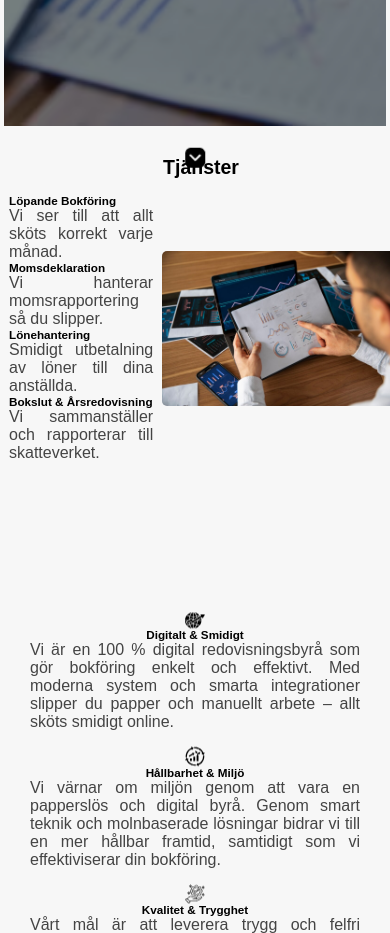
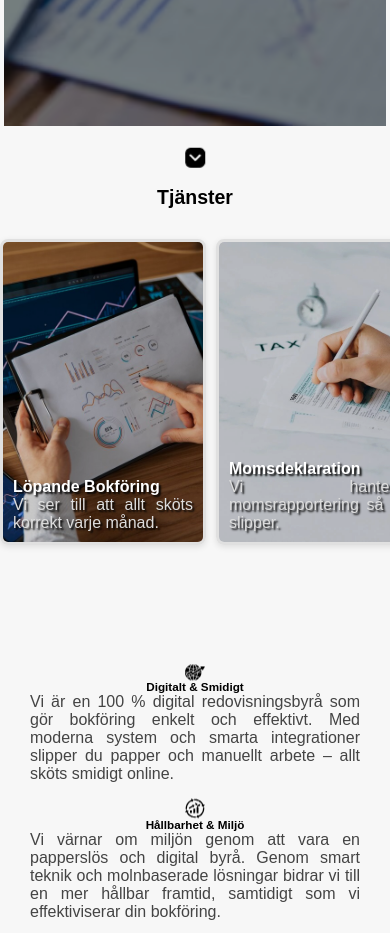
Before and after one commit to Abdurrahman143/Asmaa, a plain HTML site: page index.html in a window 390 px wide. Shown: the part 666-1599 px from the top of the page. Drawn offline with Linux system fonts and the light colour scheme.

Commit message:
horizontal scroll

```diff
--- a/index.html
+++ b/index.html
@@ -19,7 +19,7 @@
           <source srcset="./assets/logoDark.svg" media="(prefers-color-scheme: dark)">
           <img src="./assets/logoLight.svg" alt="logo" class="icon logo">
         </picture>
-        <h1>ASMAA</h1></div>
+        <h1>SMAA</h1></div>
         <div><h5>REDOVISNING</h5></div>
       </div>
 
@@ -51,35 +51,46 @@
       <source srcset="./assets/arrowDark.svg" media="(prefers-color-scheme: dark)">
       <img src="./assets/arrowLight.svg" alt="Scroll down" class="icon"></picture>
   </div>
-  <div id="con">
 
   <section id="services">
 
-    <div> <h1>Tjänster</h1> </div>
+    <h1>Tjänster</h1>
+  </section>
+  <div class="cardCon">
 
-    <div>
-
-      <img class="analising" src="./assets/analising.jpg">
-      <div class="services">
-      <div>
+    <div class="card">
+      <div class="card-image" style="background-image: url('./assets/analising.jpg');"></div>
+      <div class="card-text">
         <h5>Löpande Bokföring</h5>
         <p>Vi ser till att allt sköts korrekt varje månad.</p>
       </div>
-      <div>
+    </div>
+
+  <div class="card">
+    <div class="card-image" style="background-image: url('./assets/tax.jpg');"></div>
+    <div class="card-text">
   <h5>Momsdeklaration</h5>
   <p>Vi hanterar momsrapportering så du slipper.</p>
   </div>
-      <div>
+  </div>
+  <div class="card">
+  <div class="card-image" style="background-image: url('./assets/salary.jpeg');"></div>
+  <div class="card-text">
   <h5>Lönehantering</h5>
   <p>Smidigt utbetalning av löner till dina anställda.</p>
   </div>
-      <div>
+  </div>
+  <div class="card">
+  <div class="card-image" style="background-image: url('./assets/report.png');"></div>
+  <div class="card-text">
   <h5>Bokslut & Årsredovisning</h5>
   <p>Vi sammanställer och rapporterar till skatteverket.</p>
   </div>
   </div>
+  <div class="spacer"></div>
 </div>
-  </section>
+
+  <div id="con">
 
   <section id="about">
     <div>
@@ -129,22 +140,23 @@
         <img src="./assets/arrowLight.svg" alt="Scroll down" class="icon"></picture>
     </div>
 
+
     <div>
       <h4></h4>
       <div id="arrow2">
         <h5>Affärsidé</h5>
         <br>
-        <p>Vi hjälper småföretagare att förenkla sin ekonomi genom automatiserad och digital redovisning. Med smart teknik, AI och personlig service erbjuder vi en smidig, prisvärd och trygg bokföringstjänst, så att företagare kan fokusera på det de gör bäst – att driva och utveckla sina verksamheter.</p>
+        <p>Vi hjälper småföretagare att förenkla sin ekonomi genom automatiserad och digital redovisning. Med smart teknik och personlig service erbjuder vi en smidig, prisvärd och trygg bokföringstjänst, så att företagare kan fokusera på det de gör bäst <i> att driva och utveckla sina verksamheter.</i></p>
       </div>
-      <div>
+            <!--    <div>
                   <h5>Vision</h5>
                   <br>
                   <p>Att bli Sveriges ledande digitala redovisningsbyrå för småföretagare, där automatisering och AI gör bokföring enkel, snabb och tillgänglig för alla.</p>
-      </div>
+                </div>-->
       <div>
         <h5>Mission</h5>
         <br>
-        <p>Vi vill göra redovisning effektiv, trygg och prisvärd.</p>
+        <p>Vi vill göra redovisning effektiv, trygg och prisvärd.</p>
       </div>
     </div>
     </div>
@@ -172,6 +184,7 @@
       </div>
     </section>
   </div>
+
   <footer>
     <p>Copyright &#169; 2025 ASMAA. All Rights Reserved.</p>
   </footer>
--- a/styles.css
+++ b/styles.css
@@ -81,7 +81,13 @@
     button{
       display: flex;
       width: 59vw;
-
+    }
+    .headLogo>h1{
+      position: relative;
+      margin-left: 0.2rem;
+    }
+    #head-title>div>h5{
+      margin-left:-0.2rem;
 
     }
 
@@ -168,6 +174,7 @@ a {
 
 }
 .headLogo{
+  gap: 0;
 display: flex;
 flex-direction: row;
 align-items: center;
@@ -176,11 +183,16 @@ justify-content: center;
 position: relative;
 font-family: Arial, Helvetica, sans-serif;
 }
+.headLogo>h1{
+  position: relative;
+  left: -0.3rem;
+}
 #head-title>div>h5{
-  font-size:3vw;
-  transform: scaleX(1.15);
+  font-size:2vw;
+  transform: scaleX(1.37);
   position: relative;
   top: -0.6vw;
+  left: -0.2vw;
   text-shadow: 0 0 3px var(--text-color);
 }
 h4{
@@ -331,29 +343,20 @@ background: rgba(0, 0, 0, 0.5); /* Dark transparent overlay */
 .content {
 font-size: 6vw;
 color: white;
-
 padding-top: 1rem;
 text-shadow: 5px 5px 5px black;
 font-family: Arial, sans-serif;
 }
-#services>div{
-gap: 0.3rem;
-display: flex;
-margin: 0 auto;
-padding-left: 5px;
-flex-direction: row-reverse;
-}
-#services, .services{
-  padding-left: 2px;
-  margin-left: 0px;
-  padding-right: 0;
-  margin-right: 0;
+
+#services{
+  width: 100%;
+  margin-top: 1rem;
+  margin-bottom: -1rem;
+  display: flex;
+  flex-direction: column;
+  align-items: center;
 }
 
-.analising{
-width: 60%;
-border-radius: 5px;
-}
 #mission>div{
 gap: 1rem;
 }
@@ -362,9 +365,10 @@ border-radius: 5px;
 width: 100%;
 
 }
+
 .arrow2{
 position: absolute;
-top: -34vh;
+top:-3rem;
 }
 #about>div>div, #about>div, #about{
   width: 100%;
@@ -460,3 +464,127 @@ animation: jello-horizontal 0.9s linear infinite ;
           transform: scale3d(1, 1, 1);
 }
 }
+
+
+/*
+.cardCon{
+  display: flex;
+  height: 90vh;
+  background-color: var(--primary-color);
+}
+.card{
+  width: 50vw;
+  overflow-y: auto;
+  max-height: 90%;
+  border: 1px solid #ccc;
+  border-radius: 8px;
+  box-shadow: 0 4px 8px rgba(0,0,0,0.1);
+}
+*/
+
+.spacer {
+  flex: 0 0 1rem;
+}
+
+.cardCon {
+  justify-content: space-evenly;
+  right: 1rem;
+  width: 100%;
+  flex-direction: row;
+  display: flex;
+  overflow-y: auto;
+  overflow-x: visible;
+  scroll-snap-type: x mandatory;
+  white-space: nowrap;
+  flex-wrap: nowrap;
+  padding: 1rem;
+  height: 100vh;
+  margin: 0;
+  gap: 1vw;
+}
+.card {
+
+  scroll-snap-align: start;
+  gap: 1rem;
+  padding: 0;
+  border: 3px solid var(--primary-color);
+  position:relative;
+  height: 90%;
+  flex:0 0 auto ;
+  width: 40%;
+  box-shadow: 0 2px 6px rgba(0, 0, 0, 0.1);
+  border-radius: 8px;
+}
+
+.card-image {
+  width: 100%;
+  height: 100%;
+  background-size: cover;
+  border-radius: 5px;
+  background-position: center;
+  filter: brightness(0.8);
+}
+
+
+.card-text {
+  position: absolute;
+  bottom: 0;
+  left: 0;
+  width: 100%;
+  color: #dcdcdc;
+  text-shadow: 2px 2px 2px black;
+  padding: 1rem;
+  box-sizing: border-box;
+}
+.card-text>h5{
+  color: white;
+}
+.card-text>p{
+  color: #dcdcdc;
+}
+
+@media (max-width: 500px) {
+  .card {
+    overflow: visible;
+    scroll-snap-align: start;
+    width: 200px;
+    height: 300px;
+  }
+  .card-image {
+    height: 100%;
+  }
+  .card-text {
+    padding: 10px;
+  }
+  .card-text>h5{
+    font-size: 16px;
+  }
+  .cardCon{
+    gap: 10px;
+    height: 350px;
+  }
+}
+
+.card-text>h5, .card-text>p{
+  white-space: normal;
+  word-wrap: break-word;
+  overflow-wrap: break-word;
+}
+.cardCon::-webkit-scrollbar {
+  height: 8px;
+}
+
+.cardCon::-webkit-scrollbar-track {
+  background: transparent;
+}
+
+.cardCon::-webkit-scrollbar-thumb {
+  background-color: var(--secondary-color);
+  border-radius: 4px;
+  border: 2px solid transparent;
+}
+i{
+  font-weight:bold;
+  text-decoration: wavy;
+  text-shadow: 0 0 1px var(--text-header);
+}
```
Also changed, not shown: assets/report.png (added), assets/report.webp (added), assets/salary.jpeg (added), assets/tax.jpg (added). Lines whose indentation alone changed are shown as unchanged.
